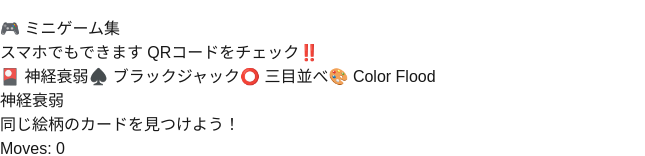
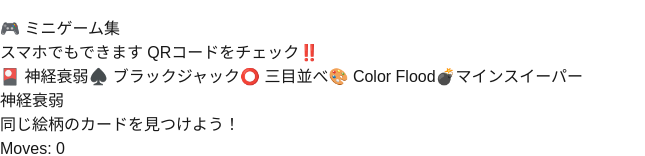
Before and after one commit to asdf969/minigame_for_kosensai2024, a Next.js app: page / in a window 1280 px wide. Shown: the part 183-339 px from the top of the page, without its empty margins (0-645 px from the left). Built offline with nearby package versions, Linux system fonts and the light colour scheme.

Commit message:
マインスイーパーを一旦追加

```diff
--- a/src/app/page.js
+++ b/src/app/page.js
@@ -6,6 +6,7 @@ import MemoryGame from '@/components/MemoryGame';
 import Blackjack from '@/components/Blackjack';
 import TicTacToe from '@/components/TicTacToe';
 import ColorFlood from '@/components/ColorFlood';
+import Minesweeper from '@/components/Minesweeper';
 
 
 export default function Home() {
@@ -72,6 +73,16 @@ export default function Home() {
             >
               🎨 Color Flood
             </button>
+            <button
+              onClick={() => setSelectedGame('Minesweeper')}
+              className={`px-4 sm:px-6 py-2 sm:py-3 rounded-full text-base sm:text-lg font-semibold
+                        transition-all duration-200
+                        ${selectedGame === 'Minesweeper'
+                          ? 'bg-blue-500 text-white shadow-lg scale-105'
+                          : 'bg-white text-gray-600 hover:bg-blue-50'}`}
+            >
+              💣マインスイーパー
+            </button>
           </div>
         </div>
 
@@ -80,7 +91,7 @@ export default function Home() {
           {selectedGame === 'blackjack' && <Blackjack />}
           {selectedGame === 'tictactoe' && <TicTacToe />}
           {selectedGame === 'colorflood' && <ColorFlood />}
-          {selectedGame === 'minesweeper' && <Minesweeper />}
+          {selectedGame === 'Minesweeper' && <Minesweeper />}
         </div>
       </div>
     </main>
--- a/src/components/Minesweeper.js
+++ b/src/components/Minesweeper.js
@@ -244,7 +244,6 @@ const Minesweeper = () => {
         return () => clearInterval(timer);
     }, [gameStatus]);
 
-  // 他の関数は同じ
 
   return (
     <div className="flex flex-col items-center p-2 sm:p-4">
@@ -340,10 +339,6 @@ const Minesweeper = () => {
         <div className="mt-4 space-y-1">
         <div className="text-xs sm:text-sm text-gray-500 text-center">
             <p>タップでマスを開く</p>
-            <p>長押し（0.3秒）で旗を立てる/外す</p>
-        </div>
-        <div className="text-xs text-gray-400 text-center">
-            {flagged.flat().filter(Boolean).length} / {mineCount} 🚩
         </div>
         </div>
     </div>
```
